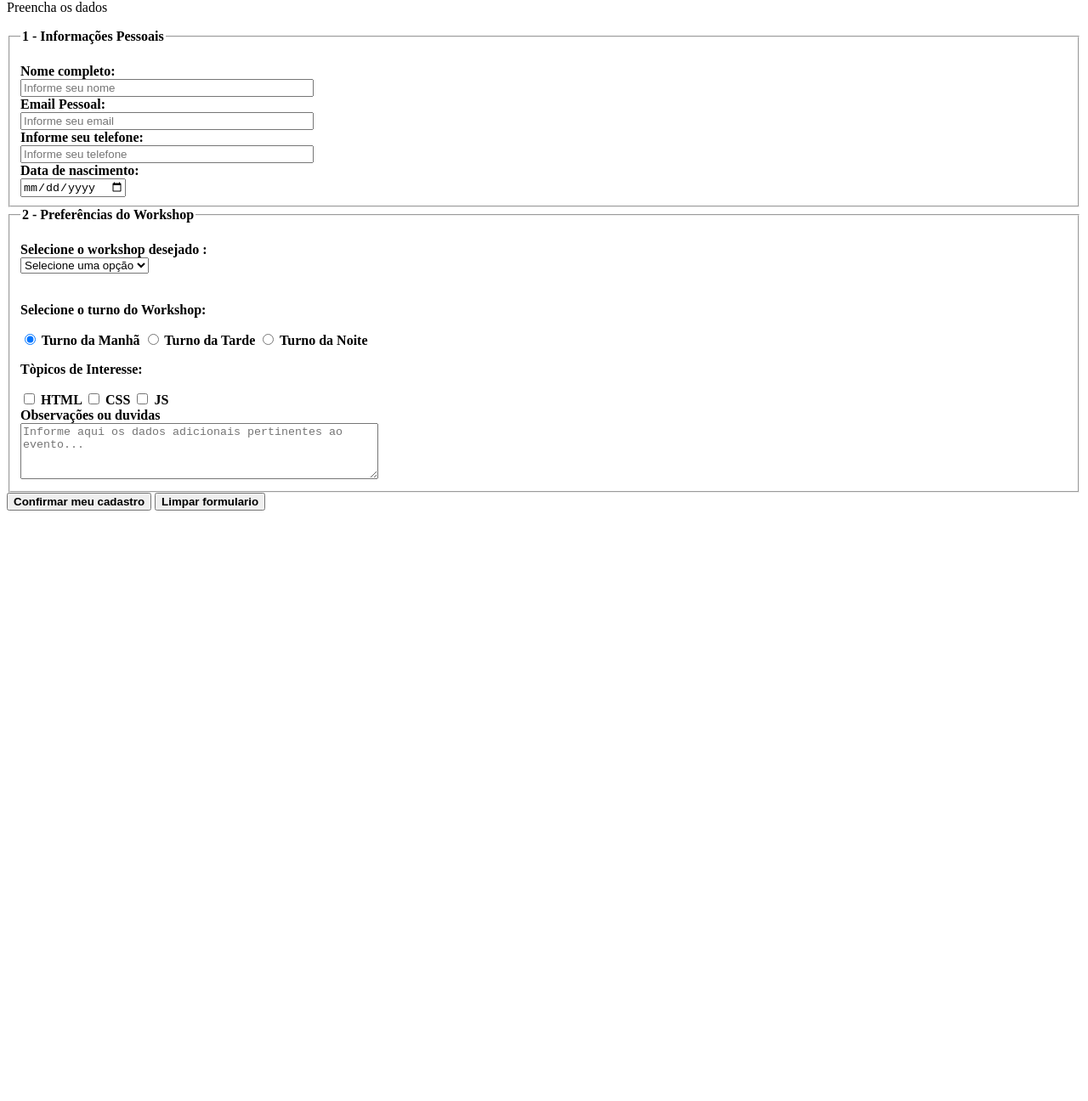
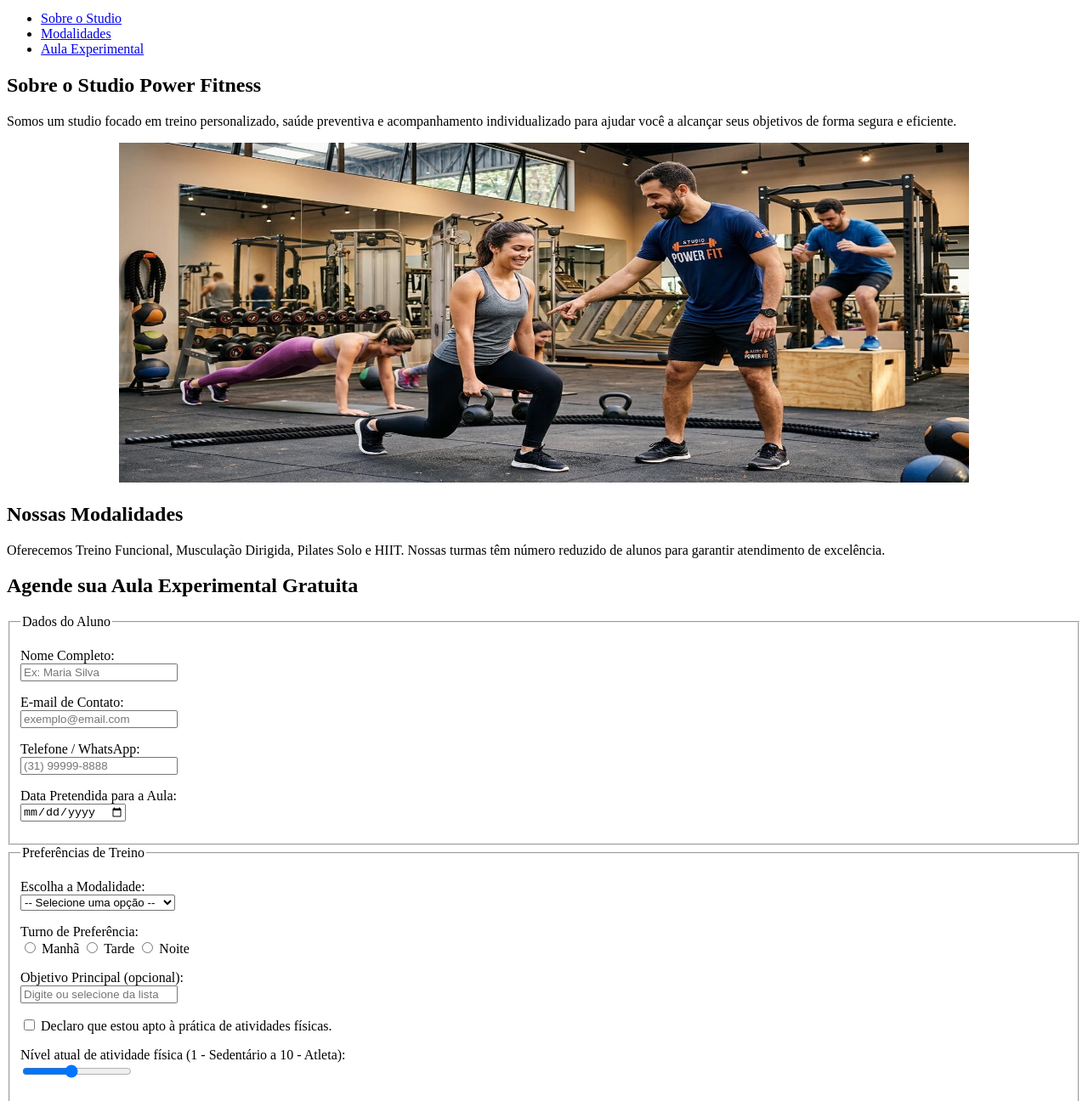
Before and after one commit to 0001105947-alt/front-end-senai, a plain HTML site: page formulario-tematico/index.html in a window 1280 px wide. Shown: the part 67-1363 px from the top of the page at 85% size. Before the commit the page ends 800 px from the top, so only its background shows below. Drawn offline with Linux system fonts and the light colour scheme.

Commit message:
Academia projeto

```diff
--- a/formulario-tematico/index.html
+++ b/formulario-tematico/index.html
@@ -1,70 +1,154 @@
-<!DOCTYPE HTML>
-<html lang="pt-br">
+    <!DOCTYPE html>
+    <html lang="pt-BR">
     <head>
-        <meta charset="UTF-8">
-        <title>Document</title>
-    </head>
+    <meta charset="UTF-8">
+    <title>Studio Power Fitness - Agende sua Aula Experimental</title>
+</head>
     <body>
-        <section id="inscricao">
-            <h2>Ficha de inscrição no Workshop</h2>
-            <p>Preencha os dados</p>
-            <form action="#" method="post">
-                <fieldset>
-                    <legend><b>1 - Informações Pessoais</legend><br>
-                    <label For="Campo-nome">Nome completo:</label><br>
-                    <input type ="Text" name="Nome_completo" id="campo_nome" placeholder="Informe seu nome" required size ="40"><br>
 
-                    <label For="Campo-email" >Email Pessoal:</label><br>
-                    <input type ="text" name="email_pessoal" id="campo_email" placeholder="Informe seu email" required size ="40"><br>
+        <header>
+            <h1>Studio Power Fitness</h1>
+            <nav>
+                <ul>
+                    <li><a href="#sobre">Sobre o Studio</a></li>
+                    <li><a href="#servicos">Modalidades</a></li>
+                    <li><a href="#contato">Aula Experimental</a></li>
+                </ul>
+            </nav>
+        </header>
 
-                    <label For="Campo-telefone" >Informe seu telefone:</label><br>
-                    <input type ="tel" name="telefone" id="campo_telefone" placeholder="Informe seu telefone" required size ="40"><br>
+    <main>
 
-                    <label For="Campo-data_nascimento" >Data de nascimento:</label><br>
-                    <input type ="date" name="data_de_nascimento" id="campo_data_nascimento" ><br>
-                </fieldset>
-                <fieldset>
-                    <legend><b>2 - Preferências do Workshop</legend><br>
-                        <label for ="Campo-curso" > Selecione o workshop desejado :</label><br>
-                        <select name="selecao_cursos" id="campo-curso" required>
-                            <option value="">Selecione uma opção</option>
-                            <option value="front">Front-end</option>
-                            <option value="back">Back-end</option>
-                            <option value="mobile">Mobile</option>
-
-                        </select><br>
+    <section id="sobre">
+        <h2>Sobre o Studio Power Fitness</h2>
+        <p>Somos um studio focado em treino personalizado, saúde preventiva e acompanhamento individualizado para ajudar você a alcançar seus objetivos de forma segura e eficiente.</p>
+        <center><img src="imagens/academia.jpg"  height ="400px", width="1000px"="Pessoas praticando treino funcional com acompanhamento de instrutor em uma academia moderna e iluminada.">
+    </section>
 
 
-                        <p><br>Selecione o turno do Workshop:</p>
-                        <input type="radio" name="turno_escolhido" id="campo-turno-manha" value="manha" checked>
-                        <label for ="campo-turno-manha">Turno da Manhã</label>
-
-                         <input type="radio" name="turno_escolhido" id="campo-turno-tarde" value="tarde" >
-                        <label for ="campo-turno-tarde">Turno da Tarde</label>
-
-                         <input type="radio" name="turno_escolhido" id="campo-turno-noite" value="noite" >
-                        <label for ="campo-turno-noite">Turno da Noite</label><b>
+    <section id="servicos">
+        <h2>Nossas Modalidades</h2>
+        <p>Oferecemos Treino Funcional, Musculação Dirigida, Pilates Solo e HIIT. Nossas turmas têm número reduzido de alunos para garantir atendimento de excelência.</p>
+    </section>
 
 
-                        <p><b>Tòpicos de Interesse:</b></p>
-                        <input type ="checkbox" name="topicos[]" id="topico_html" value="html">
-                        <label for="topico_html">HTML</label>
+    <section id="contato">
+        <h2>Agende sua Aula Experimental Gratuita</h2>
 
-                         <input type ="checkbox" name="topicos[]" id="topico_css" value="css">
-                        <label for="topico_css">CSS</label>
-
-                         <input type ="checkbox" name="topicos[]" id="topico_js" value="js">
-                        <label for="topico_js">JS</label><b>
-
-                            <br>
-                        <label for="campo_observacao">Observações ou duvidas</label><br>
-                        <textarea name="observacoes_adicionais" id="campo-observacao" rows="4" cols="50" placeholder="Informe aqui os dados adicionais pertinentes ao evento..."></textarea>
-                </fieldset>
-                <button type="submit"><b>Confirmar meu cadastro</b></button>
-                <button type="reset"><b>Limpar formulario</b></button>
-            </form>
+        <form action="#" method="POST">
 
 
-        </section>
+        <fieldset>
+        <legend>Dados do Aluno</legend>
+
+        <p>
+        <label for="nome">Nome Completo:</label><br>
+        <input type="text" id="nome" name="nome" placeholder="Ex: Maria Silva" required>
+    </p>
+
+    <p>
+        <label for="email">E-mail de Contato:</label><br>
+        <input type="email" id="email" name="email" placeholder="exemplo@email.com" required>
+    </p>
+
+    <p>
+        <label for="telefone">Telefone / WhatsApp:</label><br>
+        <input type="tel" id="telefone" name="telefone" placeholder="(31) 99999-8888" required>
+    </p>
+
+    <p>
+        <label for="data_aula">Data Pretendida para a Aula:</label><br>
+        <input type="date" id="data_aula" name="data_aula" required>
+    </p>
+    </fieldset>
+
+    <fieldset>
+    <legend>Preferências de Treino</legend>
+
+    <p>
+            <label for="modalidade">Escolha a Modalidade:</label><br>
+            <select id="modalidade" name="modalidade" required>
+            <option value="">-- Selecione uma opção --</option>
+            <option value="funcional">Treino Funcional</option>
+            <option value="pilates">Pilates Solo</option>
+            <option value="hiit">HIIT Cardio</option>
+            <option value="musculacao">Musculação Personalizada</option>
+            </select>
+    </p>
+
+    <p>
+        <label>Turno de Preferência:</label><br>
+        <input type="radio" id="turno_manha" name="turno" value="manha" required>
+        <label for="turno_manha">Manhã</label>
+
+        <input type="radio" id="turno_tarde" name="turno" value="tarde">
+        <label for="turno_tarde">Tarde</label>
+
+        <input type="radio" id="turno_noite" name="turno" value="noite">
+        <label for="turno_noite">Noite</label>
+    </p>
+
+
+    <p>
+        <label for="objetivo">Objetivo Principal (opcional):</label><br>
+        <input type="text" id="objetivo" name="objetivo" list="lista-objetivos" placeholder="Digite ou selecione da lista">
+        <datalist id="lista-objetivos">
+        <option value="Emagrecimento e Definição">
+        <option value="Ganho de Massa Muscular">
+        <option value="Condicionamento Físico">
+        <option value="Reabilitação e Postura">
+        </datalist>
+    </p>
+
+    <p>
+        <label for="termo_saude">
+            <input type="checkbox" id="termo_saude" name="termo_saude" required>
+            Declaro que estou apto à prática de atividades físicas.
+        </label>
+    </p>
+
+
+    <p>
+    <label for="nivel_fitness">Nível atual de atividade física (1 - Sedentário a 10 - Atleta):</label><br>
+        <input type="range" id="nivel_fitness" name="nivel_fitness" min="1" max="10" value="5">
+    </p>
+    </fieldset>
+
+    <fieldset>
+    <legend>Informações Adicionais</legend>
+
+    <p>
+    <label for="observacoes">Possui alguma lesão ou limitação física que devamos saber?</label><br>
+    <textarea id="observacoes" name="observacoes" rows="4" placeholder="Descreva aqui se possui dores no joelho, coluna, etc."></textarea>
+    </p>
+    </fieldset>
+
+
+    <p>
+    <button type="submit">Agendar Aula Experimental</button>
+    <button type="reset">Limpar Formulário</button>
+    </p>
+
+    </form>
+    </section>
+
+
+        <aside>
+        <h3>Informações da Academia</h3>
+            <p><strong>Horário de Funcionamento:</strong> Segunda a Sexta, das 06h às 22h | Sábados, das 08h às 13h.</p>
+            <p><strong>Endereço:</strong> Av. Principal, 450 - Centro / Juiz de Fora - MG</p>
+            <h4>Perguntas Frequentes</h4>
+            <ul>
+            <li><strong>O que devo levar na primeira aula?</strong> Traga garrafa de água, toalha de treino e venha com roupa confortável.</li>
+            <li><strong>A aula experimental é paga?</strong> Não, a primeira sessão é 100% gratuita.</li>
+            </ul>
+        </aside>
+    </main>
+
+
+    <footer>
+    <p> 2026 Studio Power Fitness. Todos os direitos reservados. Desenvolvido para a Atividade Prática SENAI MG.</p>
+    </footer>
+
     </body>
-</html>
+    </html>
```
Also changed, not shown: formulario-tematico/imagens/academia.jpg (added).
